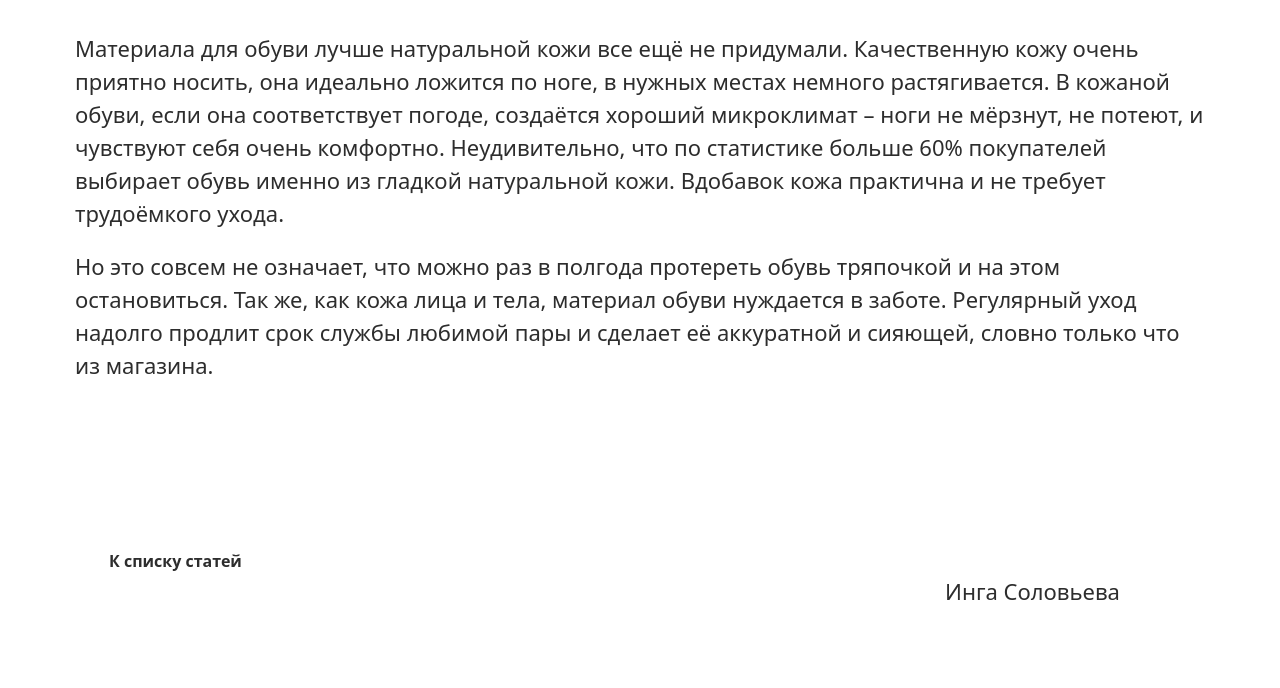
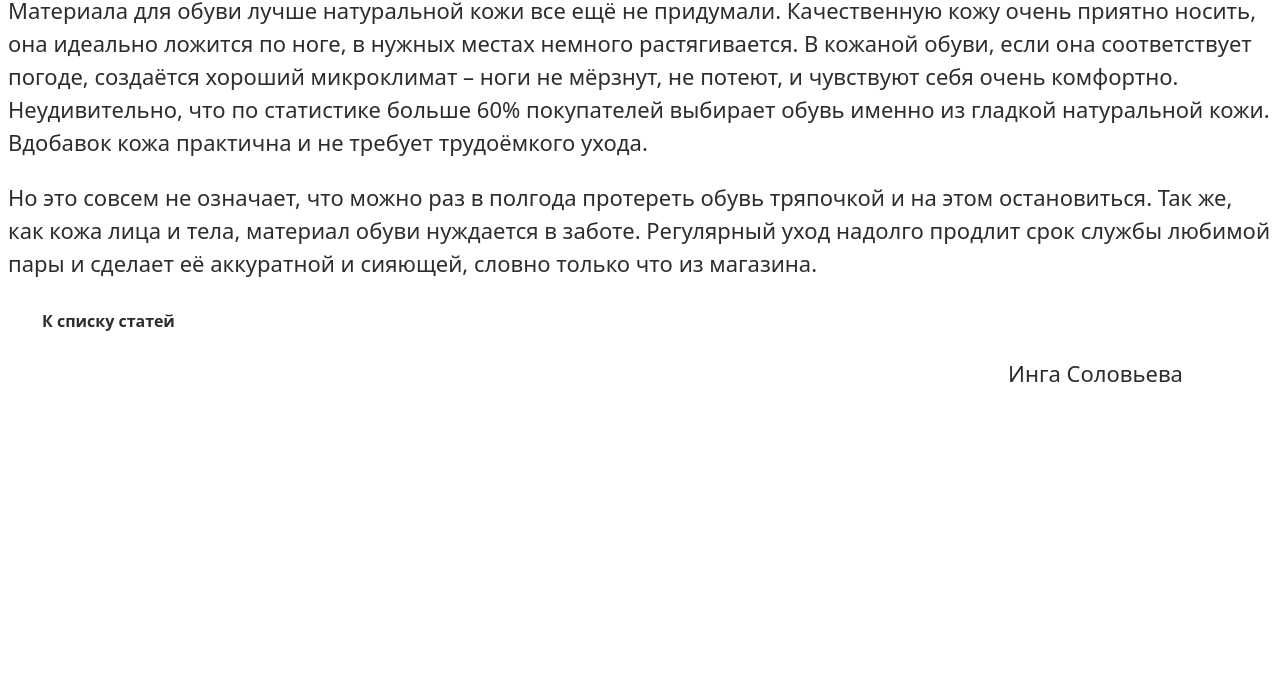
Before and after one commit to TatianaYakushonok/ShopOnline, a plain HTML site: page article.html in a window 1280 px wide. Shown: the part 153-841 px from the top of the page. After the commit the page ends 800 px from the top, so only its background shows below. Drawn offline with Linux system fonts and the light colour scheme.

Commit message:
fix: fix project (Tue, 26 Sep 2023 17:52:53 +0700)

```diff
--- a/css/article.css
+++ b/css/article.css
@@ -1,7 +1,3 @@
-.article {
-  padding: 80px 75px;
-}
-
 .article-title {
   margin-bottom: 40px;
   font-size: 50px;
@@ -9,18 +5,11 @@
   line-height: 130%;
 }
 
-.article-text:not(:last-child) {
-  margin-bottom: 20px;
-}
-
-.wrapper-text {
-  margin-bottom: 160px;
-}
-
 .article-link-back {
   font-size: 16px;
   font-weight: 700;
   line-height: 130%;
+  text-decoration: none;
   color: inherit;
 }
 
@@ -36,5 +25,5 @@
 
 .article-author {
   display: inline-block;
-  margin-left: 870px;
+  margin-left: 1000px;
 }
--- a/css/base.css
+++ b/css/base.css
@@ -1,7 +1,3 @@
-*{
-  box-sizing: border-box;
-}
-
 body {
   font-family:
     system-ui,
@@ -19,14 +15,3 @@ body {
     line-height: 150%;
     color: #2d2d2d;
 }
-
-body,
-p,
-h1,
-h2 {
-  margin: 0;
-}
-
-a {
-  text-decoration: none;
-}
```
